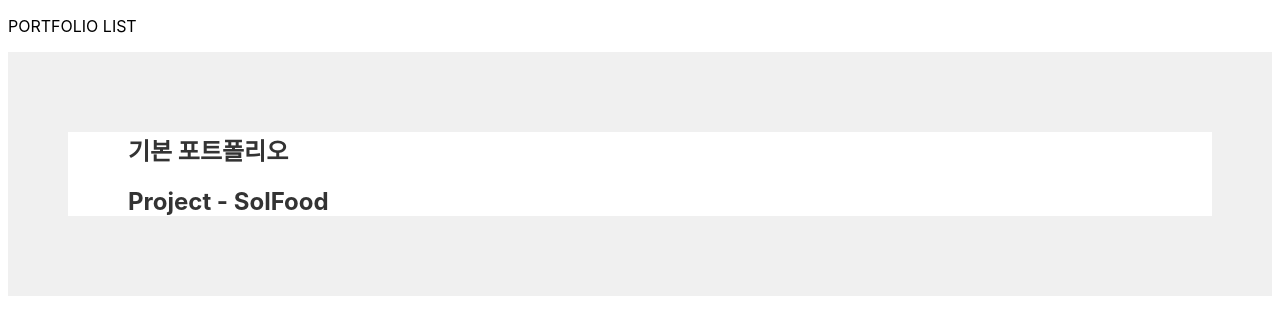
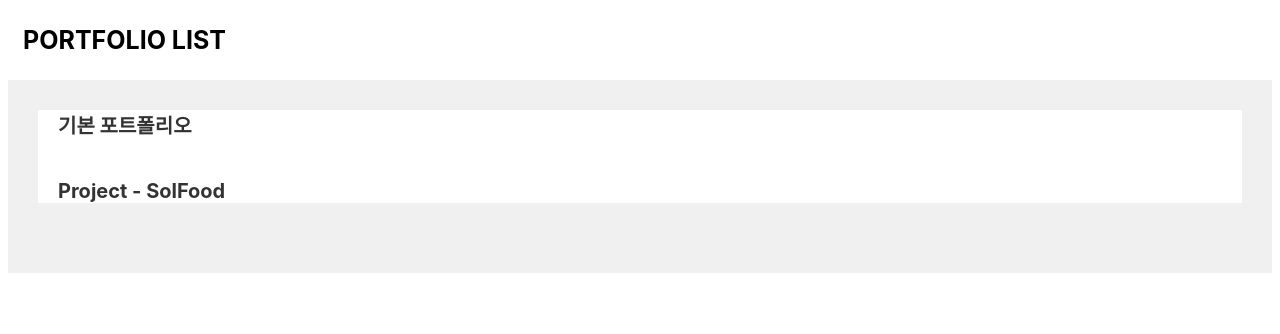
Before and after one commit to whatdoyoon/whatdoyoon.github.io, a plain HTML site: page index.html in a window 1280 px wide. Drawn offline with Linux system fonts and the light colour scheme.

Commit message:
css modify

```diff
--- a/resource/style.css
+++ b/resource/style.css
@@ -1,7 +1,8 @@
 body * {box-sizing: border-box; font-family: -apple-system,BlinkMacSystemFont,Segoe UI,Helvetica,Arial,sans-serif,Apple Color Emoji,Segoe UI Emoji;}
 a {text-decoration: none; color: #333;}
 .content {max-width: 1440px; width: 100%; margin: 0 auto;}
-.list {padding: 60px; background-color: #f0f0f0;}
-.list ul {list-style: none; background-color: #fff;}
-.list ul li {margin: 20px;}
-.list ul li a {font-size: 24px; font-weight: bold;}
+.title {font-size: 25px; font-weight: bold; margin-left: 15px;}
+.list {padding: 30px; background-color: #f0f0f0;}
+.list ul {list-style: none; background-color: #fff; padding: 0; margin: 0;}
+.list ul li {margin: 0 0 40px 20px;}
+.list ul li a {font-size: 20px; font-weight: bold;}
```
